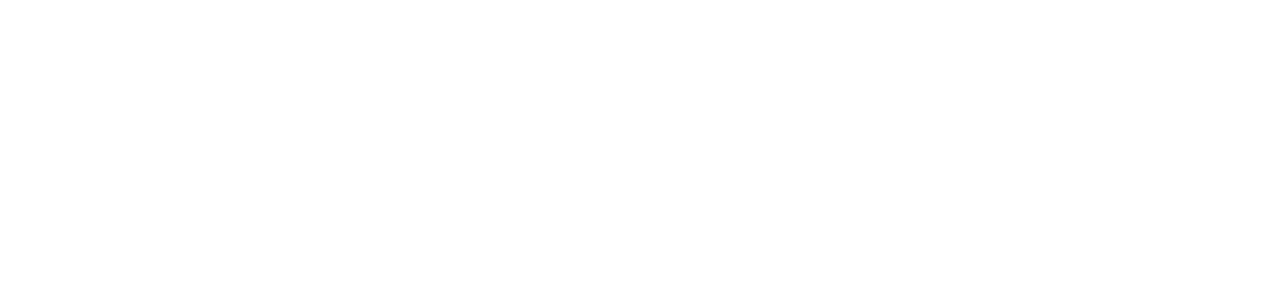
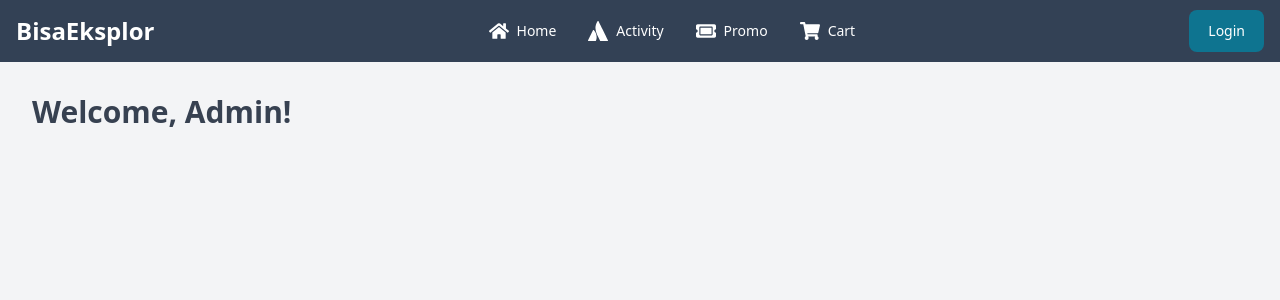
Before and after one commit to iskhafel/bisa-eksplor, a React (Vite) app: page /dashboard/user in a window 1280 px wide. Before the commit this address had no page. Shown: the top 300 px of the page. Built offline with nearby package versions, Linux system fonts and the light colour scheme; no server answers.

Commit message:
(fix): conditional rendering

```diff
--- a/src/App.jsx
+++ b/src/App.jsx
@@ -3,6 +3,7 @@ import HomePage from "./pages/HomePage";
 import LoginPage from "./pages/LoginPage";
 import RegisterPage from "./pages/RegisterPage";
 import UpdateProfilePage from "./pages/UpdateProfilePage";
+import DashboardAdminPage from "./pages/DashboardAdminPage";
 
 const App = () => {
   return (
@@ -12,6 +13,7 @@ const App = () => {
         <Route path="/login" element={<LoginPage />} />
         <Route path="/register" element={<RegisterPage />} />
         <Route path="/profile" element={<UpdateProfilePage />} />
+        <Route path="/dashboard/user" element={<DashboardAdminPage />} />
       </Routes>
     </Router>
   );
--- a/src/components/Banner.jsx
+++ b/src/components/Banner.jsx
@@ -37,7 +37,6 @@ const Banner = () => {
     <div className="w-full">
       {/* Banner Carousel */}
       <div className="w-full h-64">
-        {banners.length > 0 ? (
         <Carousel>
           {banners.map((banner) => (
             <div
@@ -55,13 +54,10 @@ const Banner = () => {
             </div>
           ))}
         </Carousel>
-        ) : (
-          <p className="text-center text-white">Loading banners...</p>
-        )}
       </div>
 
       {/* Main Description Section */}
-      <div className="bg-gray-100  text-center p-6 mt-4">
+      <div className="bg-gray-100  text-center p-6 ">
         <h3 className="text-3xl font-bold mb-2 text-black">
           Why Choose BisaEksplor Travel?
         </h3>
--- a/src/components/Header.jsx
+++ b/src/components/Header.jsx
@@ -2,6 +2,15 @@
 import { Navbar, Button, Avatar, Dropdown } from "flowbite-react";
 import { Link, useNavigate } from "react-router-dom";
 import axios from "axios";
+import {
+  FaHome,
+  FaAtlassian,
+  FaShoppingCart,
+  FaEdit,
+  FaSignOutAlt,
+  FaTicketAlt,
+  FaTachometerAlt,
+} from "react-icons/fa";
 
 export default function Header({ user }) {
   const navigate = useNavigate();
@@ -34,15 +43,39 @@ export default function Header({ user }) {
       </Navbar.Brand>
 
       <Navbar.Collapse>
-        <Link className="text-white hover:text-gray-300 hover:underline" to="/">
+        <Link
+          className="flex gap-2 text-white hover:text-gray-300 hover:underline"
+          to="/"
+        >
+          <FaHome size={20} />
           Home
         </Link>
-        <Link className="text-white hover:text-gray-300 hover:underline" to="/">
-          Activity
+        <Link
+          className="flex gap-2 text-white hover:text-gray-300 hover:underline"
+          to="/"
+        >
+          <FaAtlassian size={20} /> Activity
         </Link>
-        <Link className="text-white hover:text-gray-300 hover:underline" to="/">
-          Card
+        <Link
+          className="flex gap-2 text-white hover:text-gray-300 hover:underline"
+          to="/"
+        >
+          <FaTicketAlt size={20} /> Promo
         </Link>
+        <Link
+          className="flex gap-2 text-white hover:text-gray-300 hover:underline"
+          to="/"
+        >
+          <FaShoppingCart size={20} /> Cart
+        </Link>
+        {user && user.role === "admin" && (
+          <Link
+            className="flex gap-2 text-white hover:text-gray-300 hover:underline"
+            to="/dashboard/user"
+          >
+            <FaTachometerAlt size={20} /> Dashboard
+          </Link>
+        )}
       </Navbar.Collapse>
 
       <div className="flex items-center">
@@ -59,11 +92,17 @@ export default function Header({ user }) {
                   {user.email}
                 </span>
               </Dropdown.Header>
-              <Dropdown.Item onClick={() => navigate("/profile")}>
-                Profile
+              <Dropdown.Item
+                className="flex gap-2"
+                onClick={() => navigate("/profile")}
+              >
+                <FaEdit /> Profile
               </Dropdown.Item>
               <Dropdown.Divider />
-              <Dropdown.Item onClick={handleLogout}>Logout</Dropdown.Item>
+              <Dropdown.Item className="flex gap-2" onClick={handleLogout}>
+                <FaSignOutAlt />
+                Logout
+              </Dropdown.Item>
             </Dropdown>
           </div>
         ) : (
--- a/src/components/Promo.jsx
+++ b/src/components/Promo.jsx
@@ -39,20 +39,28 @@ const Promo = () => {
           promos.map((promo) => (
             <Card
               key={promo.id}
-              imgAlt={promo.title}
-              imgSrc={promo.imageUrl}
-              className="bg-white rounded-lg shadow-lg hover:shadow-xl transition-shadow duration-300"
+              className="bg-white rounded-lg shadow-lg transition-transform duration-300 transform hover:scale-105 hover:shadow-2xl"
             >
-              <div className="p-4 text-center">
+              {/* Image Section with Cropping */}
+              <img
+                src={promo.imageUrl}
+                alt={promo.title}
+                className="w-full h-40 object-cover rounded-t-lg"
+              />
+              <div className="p-4 text-center h-48 flex flex-col justify-between">
+                <div>
                   <h3 className="text-xl font-bold text-slate-800 mb-2">
                     {promo.title}
                   </h3>
-                <p className="text-slate-600">{promo.description}</p>
+                  <p className="text-slate-600 line-clamp-3">
+                    {promo.description}
+                  </p>
                   {promo.promo_discount_price && (
                     <p className="text-lg font-semibold text-blue-600 mt-2">
                       {promo.promo_discount_price}% Off!
                     </p>
                   )}
+                </div>
               </div>
             </Card>
           ))
--- /dev/null
+++ b/src/pages/DashboardAdminPage.jsx
@@ -0,0 +1,59 @@
+import Header from "../components/Header";
+import axios from "axios";
+import { useState, useEffect } from "react";
+
+export default function DashboardAdminPage() {
+  const [user, setUser] = useState(null);
+
+  const getUserProfile = () => {
+    const token = localStorage.getItem("JWT_TOKEN");
+    axios
+      .get("https://travel-journal-api-bootcamp.do.dibimbing.id/api/v1/user", {
+        headers: {
+          Authorization: `Bearer ${token}`,
+          apiKey: "24405e01-fbc1-45a5-9f5a-be13afcd757c",
+        },
+      })
+      .then((response) => {
+        console.log("User profile response:", response.data.data);
+        setUser(response.data.data); // Set user data, including role
+      })
+      .catch((error) => {
+        console.error("Failed to fetch user profile:", error);
+      });
+  };
+
+  useEffect(() => {
+    getUserProfile();
+  }, []);
+
+  return (
+    <>
+      {/* Pass the fully loaded user object to Header */}
+      <Header user={user} />
+      <div className="p-8 bg-gray-100 min-h-screen">
+        <h1 className="text-3xl font-bold text-gray-700">
+          Welcome, {user ? user.name : "Admin"}!
+        </h1>
+
+        {/* Profile Information */}
+        {user && (
+          <div className="mt-6 bg-white shadow-lg rounded-lg p-6">
+            <h2 className="text-2xl font-semibold text-gray-700">
+              Profile Information
+            </h2>
+            <p className="text-gray-600 mt-2">
+              <strong>Email:</strong> {user.email}
+            </p>
+            <p className="text-gray-600 mt-2">
+              <strong>Phone Number:</strong> {user.phoneNumber}
+            </p>
+            <p className="text-gray-600 mt-2">
+              <strong>Role:</strong> {user.role}
+            </p>
+          </div>
+        )}
+      </div>
+    </>
+  );
+}
--- a/src/pages/LoginPage.jsx
+++ b/src/pages/LoginPage.jsx
@@ -26,8 +26,10 @@ const LoginPage = () => {
         setShowToast(true); // Show success toast
         setTimeout(() => setShowToast(false), 3000); // Hide toast after 3 seconds
 
-        // Navigate to home page after 1 second
-        setTimeout(() => navigate("/"), 1000);
+        setTimeout(() => {
+          if (response.data.data.role === "user") navigate("/");
+          else navigate("/admin");
+        }, 3000);
       })
       .catch((error) => {
         console.error("Login error:", error);
--- a/src/pages/RegisterPage.jsx
+++ b/src/pages/RegisterPage.jsx
@@ -55,7 +55,7 @@ export default function RegisterPage() {
         .then(() => {
           setShowToast(true); // Show success toast
           setTimeout(() => setShowToast(false), 3000); // Hide toast after 3 seconds
-          setTimeout(() => navigate("/login"), 1000);
+          setTimeout(() => navigate("/login"), 3000);
         })
         .catch((err) => {
           console.error("Registration error:", err);
```
Lines whose indentation alone changed are shown as unchanged.
